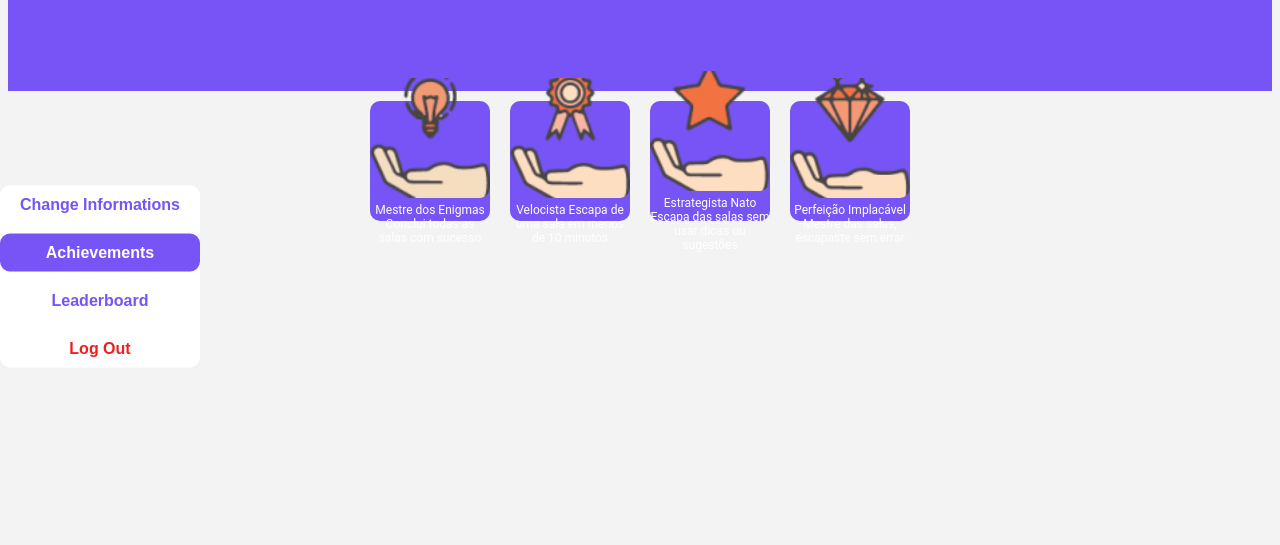
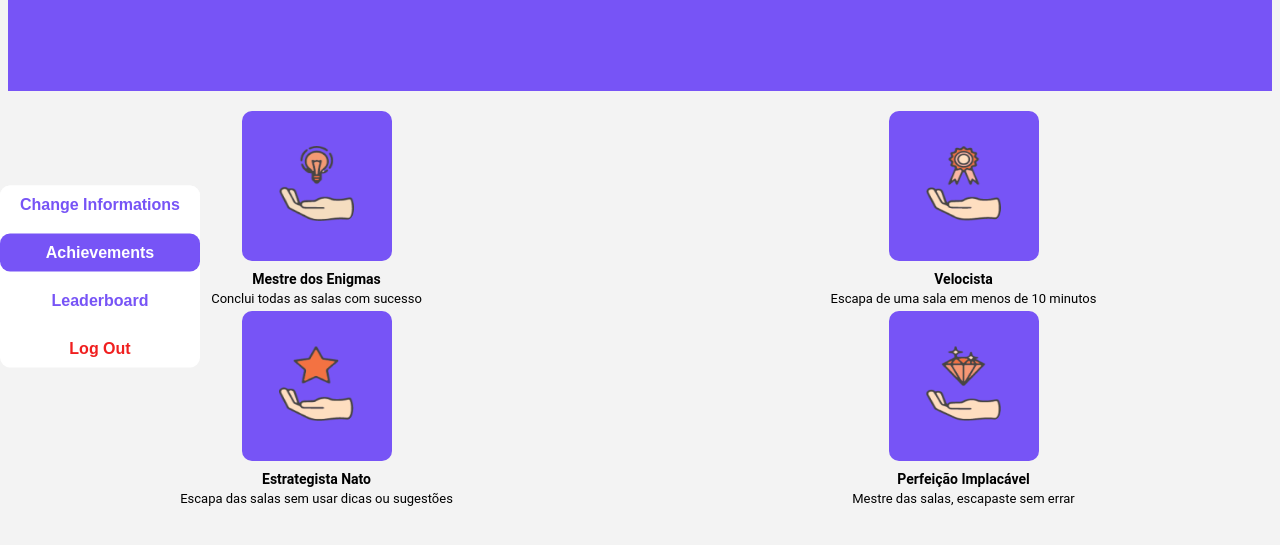
Before and after one commit to ruiiramos/Projeto-I, a plain HTML site: page html/profile.html in a window 1280 px wide. Both pictures are taken after a click on the button "Achievements". Shown: the part 237-782 px from the top of the page. Drawn offline with Linux system fonts and the light colour scheme.

Commit message:
achieve section changes

```diff
--- a/css/profile.css
+++ b/css/profile.css
@@ -163,36 +163,55 @@ nav {
 
 /* Achievement Boxes */
 .achievements {
+  display: grid;
+  grid-template-columns: repeat(2, 1fr);
+  grid-gap: 30px;
+  justify-items: center;
+}
+
+.achievement-box {
+  position: relative;
+  width: 150px;
+  height: 150px;
+  text-align: center;
+  background-color: #7754F6;
+  border-radius: 10px;
+  margin-top: 20px;
+}
+
+.achievement-image {
+  width: 75px;
+  height: 75px;
+  border-radius: 10px;
+  margin-top: 35px;
+}
+
+.achievement-text {
+  position: absolute;
+  bottom: -45px;
+  left: 0;
+  right: 0;
+  color: #000;
+  font-size: 12px;
+  text-align: center;
   display: flex;
-  flex-wrap: wrap;
+  flex-direction: column;
+  align-items: center;
   justify-content: center;
 }
 
-.achievement-box {
-  width: 120px;
-  height: 120px;
-  margin: 10px;
-  text-align: center;
-  background-color: #7754F6;
-  border-radius: 10px;
-  display: flex;
-  flex-direction: column;
-  justify-content: center;
-  align-items: center;
+.achievement-text span.title {
+  font-weight: bold;
+  font-size: 14px;
+  display: block;
+  margin-bottom: 4px;
 }
 
-.achievement-image {
-  width: 100%;
-  height: 100%;
-  object-fit: cover;
-  border-radius: 10px;
-}
-
-.achievement-text {
-  color: #fff;
-  font-size: 12px;
-  margin-top: 5px;
-  text-align: center;
+.achievement-text span.description {
+  white-space: nowrap;
+  overflow: hidden;
+  text-overflow: ellipsis;
+  font-size: 13px;
 }
 
 /* Button box */
```
